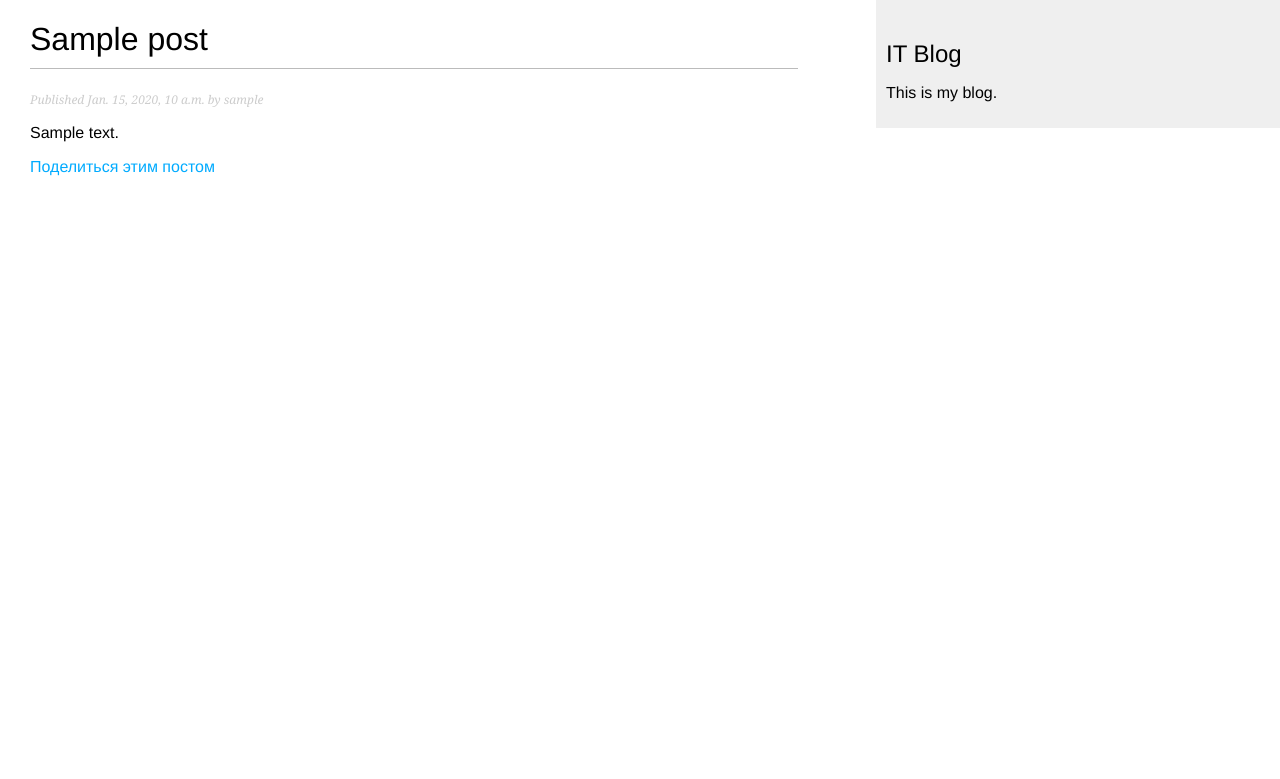
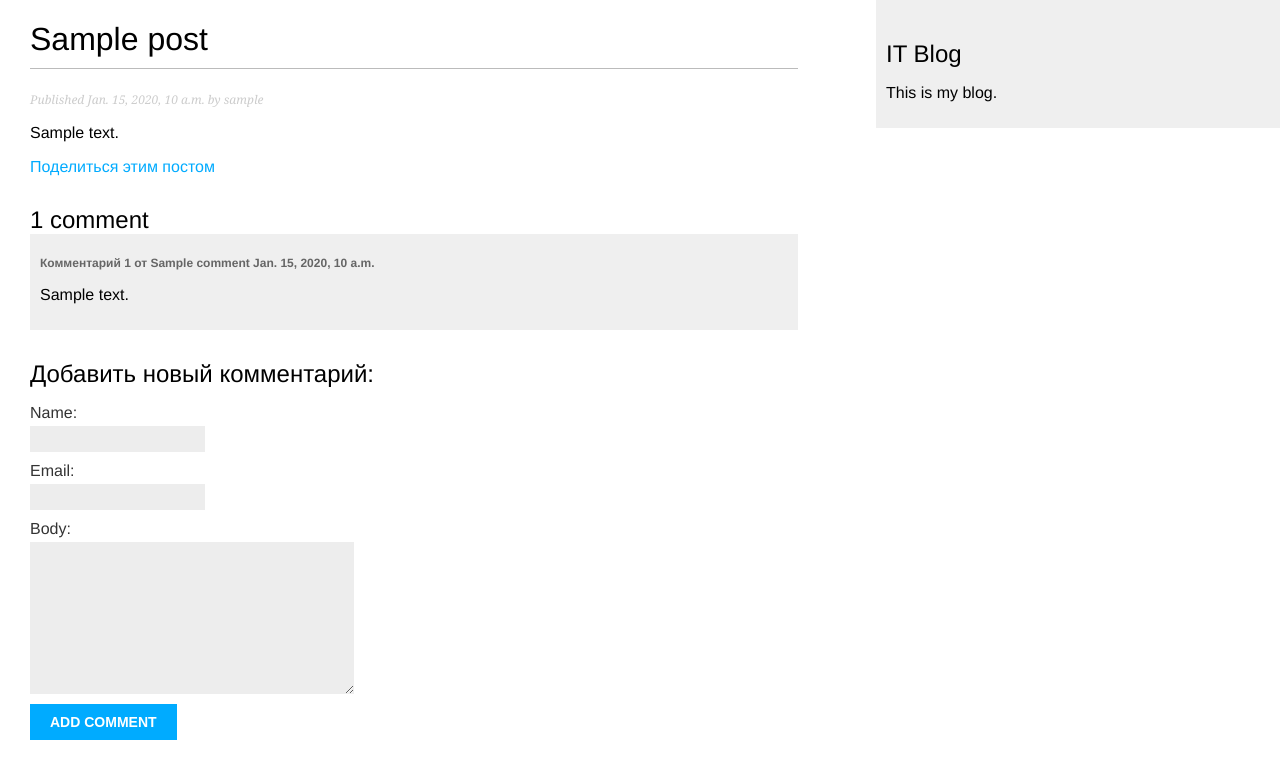
Before and after one commit to mojout/Profiles, a Django app: the page made by pages/forms.py in a window 1280 px wide. Shown: the top 779 px of the page. Run offline with Django 4.2, Linux system fonts and the light colour scheme; tables that the repository leaves empty hold one stand-in row (Sample ...).

Commit message:
pages: complete comment system

```diff
--- a/pages/forms.py
+++ b/pages/forms.py
@@ -1,8 +1,21 @@
 from django import forms
+from pages.models import Comment
 
 
 class EmailPostForm(forms.Form):
+
+    """Форма для отправки ссылки на пост по email"""
+
     name = forms.CharField(max_length=25)
     email = forms.EmailField()
     to = forms.EmailField()
     comments = forms.CharField(required=False, widget=forms.Textarea)
+
+
+class CommentForm(forms.ModelForm):
+
+    """Форма для отправки комментария к посту"""
+
+    class Meta:
+        model = Comment
+        fields = ['name', 'email', 'body']
--- a/pages/models.py
+++ b/pages/models.py
@@ -49,8 +49,8 @@ class Post(models.Model):
 class Comment(models.Model):
 
     """Модель комментария связана с постом связью многие к одному, содержит имя, электронную почту, тело поста,
-    статус - активен или нет, дату создания и обновления. Модель имеет сортировку по убыванию: от новых к старым и
-    индексацию по полю created в БД. """
+    статус - активен или нет, дату создания и обновления. 'related_name' используется для обращения из представления
+    'post_detail'. Модель имеет сортировку по убыванию: от новых к старым и индексацию по полю created в БД. """
 
     post = models.ForeignKey(Post, on_delete=models.CASCADE, related_name='comments')
     name = models.CharField(max_length=80)
--- a/pages/templates/pages/post/detail.html
+++ b/pages/templates/pages/post/detail.html
@@ -13,4 +13,21 @@
     <p>
     <a href="{% url "pages:post_share" post.id %}">Поделиться этим постом</a>
     </p>
+ {% with comments.count as total_comments %}
+    <h2>
+      {{ total_comments }} comment{{ total_comments|pluralize }}
+    </h2>
+  {% endwith %}
+  {% for comment in comments %}
+    <div class="comment">
+      <p class="info">
+        Комментарий {{ forloop.counter }} от {{ comment.name }}
+        {{ comment.created }}
+      </p>
+      {{ comment.body|linebreaks }}
+    </div>
+  {% empty %}
+    <p>Комментариев пока нет.</p>
+  {% endfor %}
+  {% include "pages/post/includes/comment_form.html" %}
 {% endblock %}
--- /dev/null
+++ b/pages/templates/pages/post/includes/comment_form.html
@@ -0,0 +1,6 @@
+<h2>Добавить новый комментарий:</h2>
+<form action="{% url "pages:post_comment" post.id %}" method="post">
+  {{ form.as_p }}
+  {% csrf_token %}
+  <p><input type="submit" value="Add comment"></p>
+</form>
--- a/pages/urls.py
+++ b/pages/urls.py
@@ -7,4 +7,5 @@ urlpatterns = [
     path('', views.PostListView.as_view(), name='post_list'),
     path('<int:year>/<int:month>/<int:day>/<slug:post>/', views.post_detail, name='post_detail'),
     path('<int:post_id>/share/', views.post_share, name='post_share'),
+    path('<int:post_id>/comment/', views.post_comment, name='post_comment')
 ]
--- a/pages/views.py
+++ b/pages/views.py
@@ -1,31 +1,40 @@
 import os
 
-from django.conf.global_settings import DEFAULT_FROM_EMAIL
 from django.core.mail import send_mail
 from django.shortcuts import render, get_object_or_404
-from .models import Post
-from django.core.paginator import Paginator, EmptyPage, PageNotAnInteger
+from .models import Post, Comment
+from django.views.decorators.http import require_POST
 from django.views.generic import ListView
-from .forms import EmailPostForm
+from .forms import EmailPostForm, CommentForm
 
 
-# def post_list(request):
-#     post_list = Post.published.all()
-#     paginator = Paginator(post_list, 3)
-#     page_number = request.GET.get('page', 1)
-#     try:
-#         posts = paginator.page(page_number)
-#     except PageNotAnInteger:
-#         posts = paginator.page(1)
-#     except EmptyPage:
-#         posts = paginator.page(paginator.num_pages)
-#
-#     return render(request, 'pages/post/list.html', {'posts': posts})
+class PostListView(ListView):
+    queryset = Post.published.all()
+    context_object_name = 'posts'
+    paginate_by = 3
+    template_name = 'pages/post/list.html'
+
+
+def post_detail(request, year, month, day, post):
+    post = get_object_or_404(Post,
+                             status=Post.Status.PUBLISHED,
+                             slug=post,
+                             publish__year=year,
+                             publish__month=month,
+                             publish__day=day)
+    comments = post.comments.filter(active=True)
+    form = CommentForm()
+
+    return render(request, 'pages/post/detail.html',
+                  {'post': post,
+                   'comments': comments,
+                   'form': form})
 
 
 def post_share(request, post_id):
     """
-    Отправка e-mail через форму. Извлекаем пост со статусом 'Published', объявляем переменную 'sent = False' (не
+    Идея: Отправка ссылки на пост по e-mail через форму.
+    Функционал: Извлекаем пост со статусом 'Published', объявляем переменную 'sent = False' (не
     отправлено), если метод 'POST': создаем экземпляр класса 'EmailPostForm' в переменную form, валидируем
     заполненную форму с помощью 'form.cleaned_data' в переменную 'cd', с помощью метода
     'request.build.get_absolute_uri' с переданным аргументом 'post.get_absolute_url()' сохраняем в переменную
@@ -53,19 +62,25 @@ def post_share(request, post_id):
                    'sent': sent})
 
 
-class PostListView(ListView):
-    queryset = Post.published.all()
-    context_object_name = 'posts'
-    paginate_by = 3
-    template_name = 'pages/post/list.html'
+@require_POST
+def post_comment(request, post_id):
 
+    """
+    Идея: комментирование постов.
+    Функционал: Даем представлению разрешение на метод 'POST'. Извлекаем пост со
+    статусом 'Published', объявляем переменную 'comment = None' (не создан), извлекаем форму с ожидаемым методом
+    передачи данных 'POST', если форма валидна: сохраняем экземпляр модели без сохранения в БД, назначаем пост
+    комментарию, сохраняем комментарий в БД, передаем контекст в шаблон 'comment.html'
+    """
 
-def post_detail(request, year, month, day, post):
-    post = get_object_or_404(Post,
-                             status=Post.Status.PUBLISHED,
-                             slug=post,
-                             publish__year=year,
-                             publish__month=month,
-                             publish__day=day)
-
-    return render(request, 'pages/post/detail.html', {'post': post})
+    post = get_object_or_404(Post, id=post_id, status=Post.Status.PUBLISHED)
+    comment = None
+    form = CommentForm(data=request.POST)
+    if form.is_valid():
+        comment = form.save(commit=False)
+        comment.post = post
+        comment.save()
+    return render(request, 'pages/post/comment.html',
+                  {'post': post,
+                   'form': form,
+                   'comment': comment})
```
Also changed, not shown: pages/templates/pages/post/comment.html (added, +12 -0 lines).
